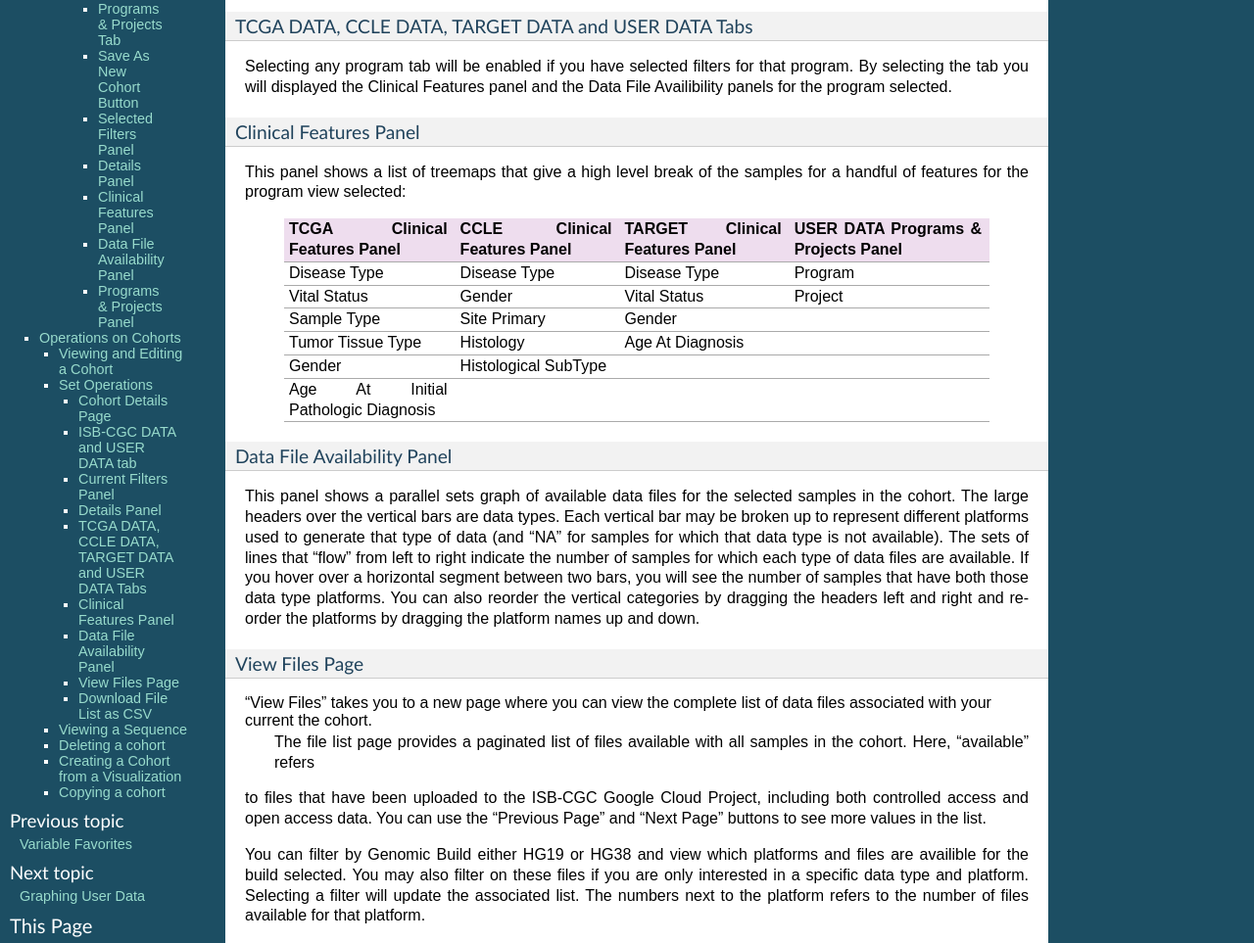
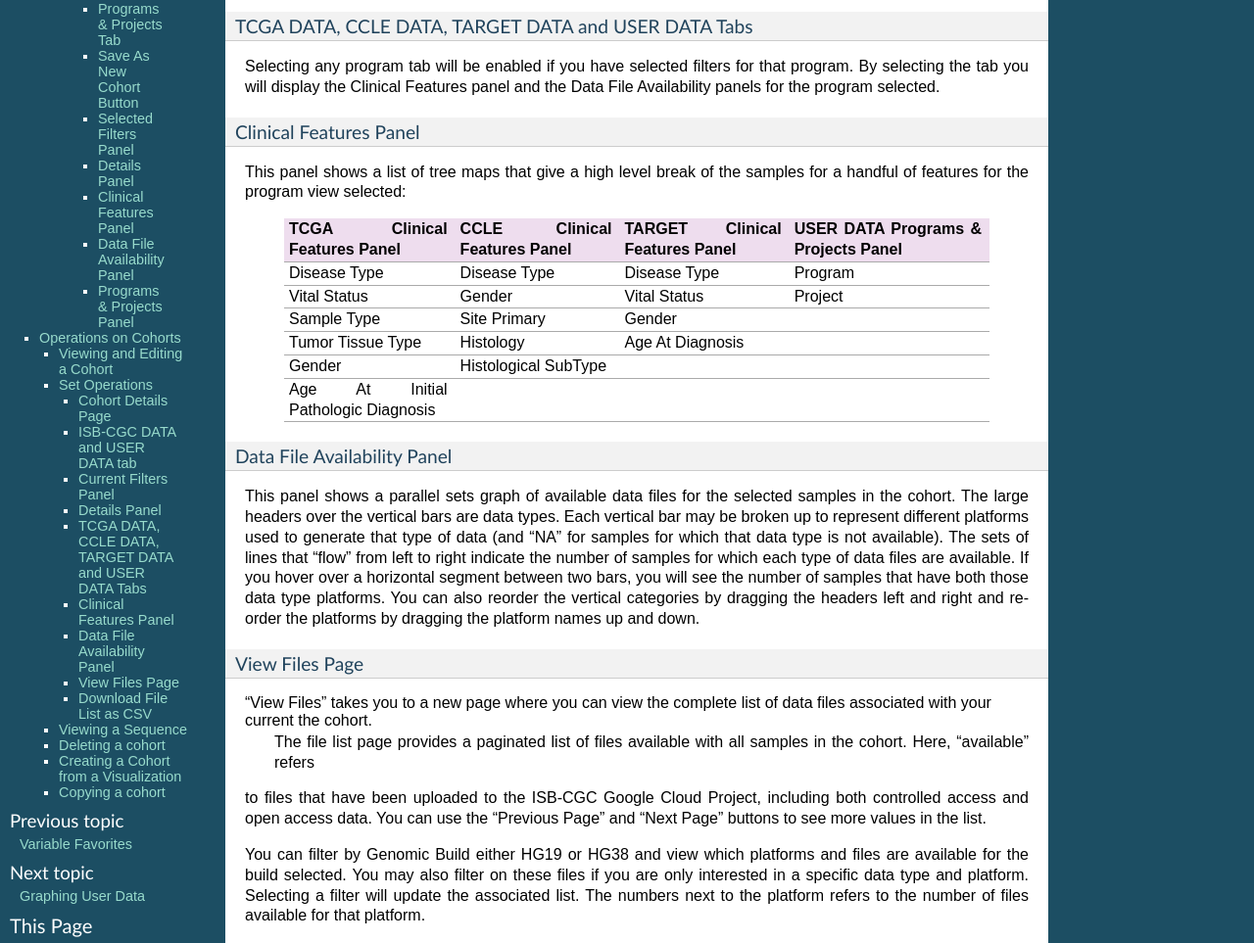
Before and after one commit to isb-cgc/readthedocs, a Sphinx documentation site: the page built from docs/source/sections/webapp/Saved-Cohorts.rst, in a window 1280 px wide and 1400 px high, scrolled down 5683 px. Shown: the part 201-1164 px from the top of the window at 98% size. Built offline with Sphinx 7.4.7, drawn with Linux system fonts in a browser that asks for light colours; pages that are not in the unit, such as notebooks, are missing from menus; some of the changed text lies outside the part shown.

Commit message:
grammatical errors fixed

```diff
--- a/docs/source/sections/webapp/Saved-Cohorts.rst
+++ b/docs/source/sections/webapp/Saved-Cohorts.rst
@@ -156,7 +156,7 @@
 By using the “Show More” button, you can see the last two tree maps.  Mousing over an image shows the details of each specific section of the image and the number of samples associated with it.
 
 Data File Availability Panel
-^^^^^^^^^^^^^^^^^^^^^^^
+^^^^^^^^^^^^^^^^^^^^^^^^^^^^^
 
 This panel shows a parallel sets graph of available data files for the selected samples in the cohort. The large headers over
 the vertical bars are data types. Each data type (vertical bar) is subdivided according to the different platforms
@@ -257,12 +257,12 @@
 
 TCGA DATA, CCLE DATA, TARGET DATA and USER DATA Tabs
 -----------------------------------------------------
-Selecting any program tab will be enabled if you have selected filters for that program.  By selecting the tab you will displayed the Clinical Features panel and the Data File Availibility panels for the program selected.
+Selecting any program tab will be enabled if you have selected filters for that program.  By selecting the tab you will display the Clinical Features panel and the Data File Availability panels for the program selected.
 
 Clinical Features Panel
 -----------------------
 
-This panel shows a list of treemaps that give a high level break of the samples for a handful of features for the program view selected:
+This panel shows a list of tree maps that give a high level break of the samples for a handful of features for the program view selected:
 
    +------------------------------+------------------------------+---------------------------------+------------------------------------+
    | TCGA Clinical Features Panel | CCLE Clinical Features Panel | TARGET Clinical Features Panel  | USER DATA Programs & Projects Panel|
@@ -301,7 +301,7 @@
 to files that have been uploaded to the ISB-CGC Google Cloud Project, including both controlled access and open access data.
 You can use the "Previous Page" and "Next Page" buttons to see more values in the list.
 
-You can filter by Genomic Build either HG19 or HG38 and view which platforms and files are availible for the build selected.  You may also filter on these files if you are only interested in a specific data type and platform.  Selecting a filter will
+You can filter by Genomic Build either HG19 or HG38 and view which platforms and files are available for the build selected.  You may also filter on these files if you are only interested in a specific data type and platform.  Selecting a filter will
 update the associated list.  The numbers next to the platform refers to the number of files available for that platform.
 
 If there are files that contain read-level data, you will be able to select files to view in the IGV
@@ -345,7 +345,7 @@
 Creating a Cohort from a Visualization
 ======================================
 
-To create a cohort from a visualization, you must be in plot selection mode. If you are in plot selection mode, the
+To create a cohort from visualization, you must be in plot selection mode. If you are in plot selection mode, the
 crosshairs icon in the top right corner of the plot panel should be blue. If it is not, click on it and it should turn
 blue.
 
```
Also changed, not shown: other parts of docs/source/sections/webapp/Saved-Cohorts.rst (+2 -2 lines).
